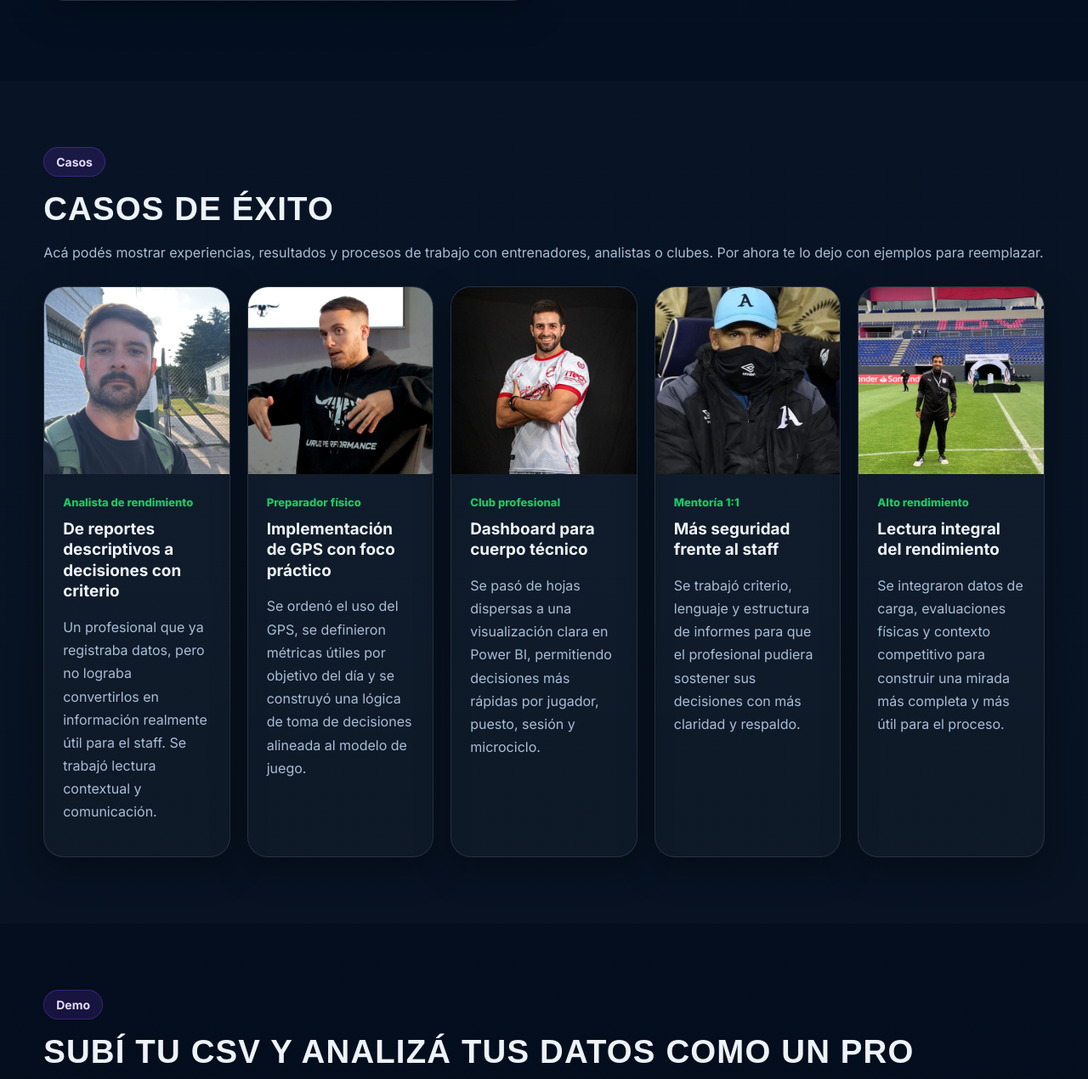
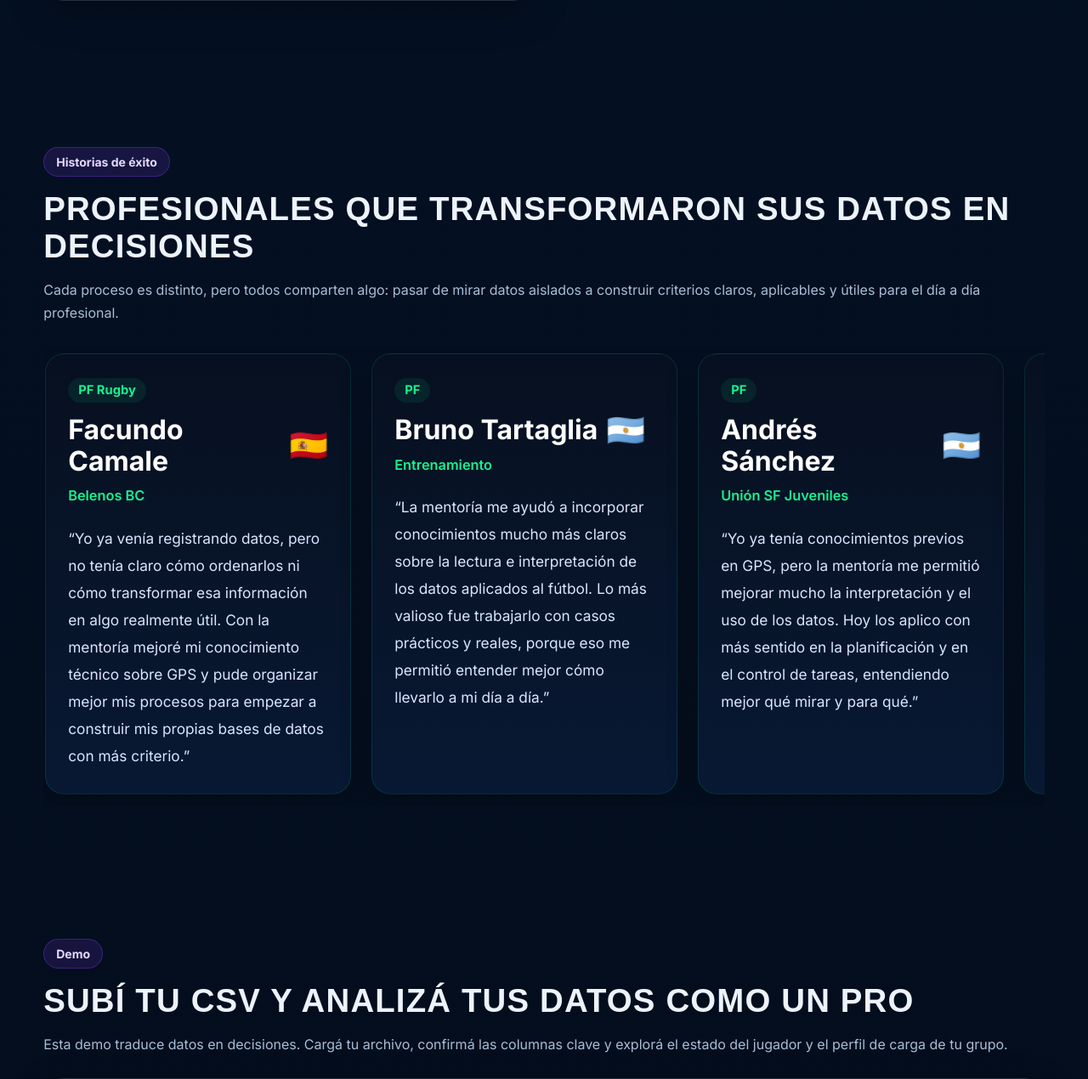
Before and after one commit to sebavillalba7/SV-SportsScientist, a Flask app: page / in a window 1280 px wide. Shown: the part 4810-6080 px from the top of the page at 85% size. Run offline with Flask 3, Linux system fonts and the light colour scheme; some libraries are stand-ins or nearby versions; some web fonts are replaced.

Commit message:
reemplazo index y style corregidos

```diff
--- a/static/css/style.css
+++ b/static/css/style.css
@@ -1080,3 +1080,134 @@ nav a {
     font-size: 14px;
     padding: 12px 22px;
 }
+/* =========================
+   HISTORIAS DE ÉXITO
+========================= */
+.success-carousel-wrap {
+    position: relative;
+    width: 100%;
+    overflow: hidden;
+    margin-top: 28px;
+}
+
+.success-carousel {
+    display: flex;
+    gap: 24px;
+    overflow-x: auto;
+    scroll-behavior: smooth;
+    scrollbar-width: none;
+    -ms-overflow-style: none;
+    padding: 6px 2px 14px;
+}
+
+.success-carousel::-webkit-scrollbar {
+    display: none;
+}
+
+.success-card {
+    flex: 0 0 360px;
+    min-height: 430px;
+    padding: 28px 26px;
+    border-radius: 22px;
+    background: linear-gradient(180deg, rgba(7,16,32,0.98) 0%, rgba(8,25,52,0.98) 100%);
+    border: 1px solid rgba(0, 255, 148, 0.12);
+    box-shadow: 0 12px 36px rgba(0,0,0,0.22);
+    transition: transform 0.3s ease, border-color 0.3s ease;
+}
+
+.success-card:hover {
+    transform: translateY(-4px);
+    border-color: rgba(0, 255, 148, 0.28);
+}
+
+.success-card-head {
+    margin-bottom: 22px;
+}
+
+.success-card-meta {
+    margin-bottom: 14px;
+}
+
+.success-tag {
+    display: inline-flex;
+    align-items: center;
+    justify-content: center;
+    padding: 7px 12px;
+    border-radius: 999px;
+    background: rgba(0, 255, 148, 0.08);
+    color: #16f28f;
+    font-size: 0.92rem;
+    font-weight: 700;
+    line-height: 1;
+}
+
+.success-card h3 {
+    display: flex;
+    align-items: center;
+    gap: 10px;
+    margin: 0 0 10px;
+    color: #ffffff;
+    font-size: 2rem;
+    line-height: 1.15;
+}
+
+.success-flag {
+    font-size: 1.15em;
+    line-height: 1;
+}
+
+.success-role {
+    margin: 0;
+    color: #16f28f;
+    font-size: 1.02rem;
+    font-weight: 600;
+    line-height: 1.5;
+}
+
+.success-text {
+    margin: 0;
+    color: #d8e6ff;
+    font-size: 1.08rem;
+    line-height: 1.85;
+}
+
+@media (max-width: 900px) {
+    .success-card {
+        flex: 0 0 320px;
+        min-height: 400px;
+        padding: 24px 22px;
+    }
+
+    .success-card h3 {
+        font-size: 1.7rem;
+    }
+
+    .success-text {
+        font-size: 1rem;
+        line-height: 1.75;
+    }
+}
+
+@media (max-width: 640px) {
+    .success-carousel {
+        gap: 18px;
+    }
+
+    .success-card {
+        flex: 0 0 86%;
+        min-height: auto;
+    }
+
+    .success-card h3 {
+        font-size: 1.45rem;
+    }
+
+    .success-role {
+        font-size: 0.96rem;
+    }
+
+    .success-text {
+        font-size: 0.98rem;
+        line-height: 1.7;
+    }
+}
--- a/templates/index.html
+++ b/templates/index.html
@@ -311,61 +311,86 @@
             </div>
         </section>
 
-        <section id="casos" class="section alt">
+        <section id="historias-exito" class="section">
 			<div class="container">
 				<div class="section-head">
-                    <span class="eyebrow">Casos</span>
-                    <h2>Casos de éxito</h2>
+					<span class="eyebrow">Historias de éxito</span>
+					<h2>Profesionales que transformaron sus datos en decisiones</h2>
 					<p>
-                        Acá podés mostrar experiencias, resultados y procesos de trabajo con entrenadores, analistas o clubes. Por ahora te lo dejo con ejemplos para reemplazar.
+						Cada proceso es distinto, pero todos comparten algo: pasar de mirar datos aislados
+						a construir criterios claros, aplicables y útiles para el día a día profesional.
 					</p>
 				</div>
 
-                <div class="cases-grid">
-                    <article class="case-card">
-                        <img src="{{ url_for('static', filename='img/caso-1.jpg') }}" alt="Caso 1">
-                        <div class="case-body">
-                            <span class="case-tag">Analista de rendimiento</span>
-                            <h3>De reportes descriptivos a decisiones con criterio</h3>
-                            <p>Un profesional que ya registraba datos, pero no lograba convertirlos en información realmente útil para el staff. Se trabajó lectura contextual y comunicación.</p>
+				<div class="success-carousel-wrap">
+					<div class="success-carousel" id="successCarousel">
+
+						<article class="success-card">
+							<div class="success-card-head">
+								<div class="success-card-meta">
+									<span class="success-tag">PF Rugby</span>
 								</div>
+								<h3>Facundo Camale <span class="success-flag">🇪🇸</span></h3>
+								<p class="success-role">Belenos BC</p>
+							</div>
+							<p class="success-text">
+								“Yo ya venía registrando datos, pero no tenía claro cómo ordenarlos ni cómo transformar esa información en algo realmente útil. Con la mentoría mejoré mi conocimiento técnico sobre GPS y pude organizar mejor mis procesos para empezar a construir mis propias bases de datos con más criterio.”
+							</p>
 						</article>
 
-                    <article class="case-card">
-                        <img src="{{ url_for('static', filename='img/caso-2.jpg') }}" alt="Caso 2">
-                        <div class="case-body">
-                            <span class="case-tag">Preparador físico</span>
-                            <h3>Implementación de GPS con foco práctico</h3>
-                            <p>Se ordenó el uso del GPS, se definieron métricas útiles por objetivo del día y se construyó una lógica de toma de decisiones alineada al modelo de juego.</p>
+						<article class="success-card">
+							<div class="success-card-head">
+								<div class="success-card-meta">
+									<span class="success-tag">PF</span>
 								</div>
+								<h3>Bruno Tartaglia <span class="success-flag">🇦🇷</span></h3>
+								<p class="success-role">Entrenamiento</p>
+							</div>
+							<p class="success-text">
+								“La mentoría me ayudó a incorporar conocimientos mucho más claros sobre la lectura e interpretación de los datos aplicados al fútbol. Lo más valioso fue trabajarlo con casos prácticos y reales, porque eso me permitió entender mejor cómo llevarlo a mi día a día.”
+							</p>
 						</article>
 
-                    <article class="case-card">
-                        <img src="{{ url_for('static', filename='img/caso-3.jpg') }}" alt="Caso 3">
-                        <div class="case-body">
-                            <span class="case-tag">Club profesional</span>
-                            <h3>Dashboard para cuerpo técnico</h3>
-                            <p>Se pasó de hojas dispersas a una visualización clara en Power BI, permitiendo decisiones más rápidas por jugador, puesto, sesión y microciclo.</p>
+						<article class="success-card">
+							<div class="success-card-head">
+								<div class="success-card-meta">
+									<span class="success-tag">PF</span>
 								</div>
+								<h3>Andrés Sánchez <span class="success-flag">🇦🇷</span></h3>
+								<p class="success-role">Unión SF Juveniles</p>
+							</div>
+							<p class="success-text">
+								“Yo ya tenía conocimientos previos en GPS, pero la mentoría me permitió mejorar mucho la interpretación y el uso de los datos. Hoy los aplico con más sentido en la planificación y en el control de tareas, entendiendo mejor qué mirar y para qué.”
+							</p>
 						</article>
 
-                    <article class="case-card">
-                        <img src="{{ url_for('static', filename='img/caso-4.jpg') }}" alt="Caso 4">
-                        <div class="case-body">
-                            <span class="case-tag">Mentoría 1:1</span>
-                            <h3>Más seguridad frente al staff</h3>
-                            <p>Se trabajó criterio, lenguaje y estructura de informes para que el profesional pudiera sostener sus decisiones con más claridad y respaldo.</p>
+						<article class="success-card">
+							<div class="success-card-head">
+								<div class="success-card-meta">
+									<span class="success-tag">PF</span>
 								</div>
+								<h3>Jesús Vallejos <span class="success-flag">🇨🇴</span></h3>
+								<p class="success-role">PF Olancho FC · Honduras</p>
+							</div>
+							<p class="success-text">
+								“A pesar de mi trayectoria como preparador físico en el fútbol, sentía que necesitaba mejores herramientas para ordenar la información y tomar decisiones con más respaldo. La mentoría me dio recursos concretos para ganar seguridad y transmitir más confianza dentro del staff.”
+							</p>
 						</article>
 
-                    <article class="case-card">
-                        <img src="{{ url_for('static', filename='img/caso-5.jpg') }}" alt="Caso 5">
-                        <div class="case-body">
-                            <span class="case-tag">Alto rendimiento</span>
-                            <h3>Lectura integral del rendimiento</h3>
-                            <p>Se integraron datos de carga, evaluaciones físicas y contexto competitivo para construir una mirada más completa y más útil para el proceso.</p>
+						<article class="success-card">
+							<div class="success-card-head">
+								<div class="success-card-meta">
+									<span class="success-tag">PF</span>
 								</div>
+								<h3>Ramiro Martínez <span class="success-flag">🇺🇾</span></h3>
+								<p class="success-role">Nacional MVD</p>
+							</div>
+							<p class="success-text">
+								“A partir de lo aprendido, pude construir una base de datos mucho más sólida y desarrollar mis primeros reportes en Power BI con información real y aplicable. Eso me ayudó a dar un paso importante en la organización y presentación de mis datos.”
+							</p>
 						</article>
+
+					</div>
 				</div>
 			</div>
 		</section>
@@ -870,5 +895,69 @@
         const figure = {{ fig_json | safe }};
         Plotly.newPlot("chart", figure.data, figure.layout, {responsive: true});
     </script>
+
+	<script>
+	document.addEventListener("DOMContentLoaded", function () {
+		const carousel = document.getElementById("successCarousel");
+		if (!carousel) return;
+
+		const cards = carousel.querySelectorAll(".success-card");
+		if (!cards.length) return;
+
+		let currentIndex = 0;
+		let autoScroll;
+		let isPaused = false;
+
+		function getStepSize() {
+			const firstCard = cards[0];
+			const gap = 24;
+			return firstCard.offsetWidth + gap;
+		}
+
+		function scrollToCard(index) {
+			const step = getStepSize();
+			carousel.scrollTo({
+				left: index * step,
+				behavior: "smooth"
+			});
+		}
+
+		function startAutoScroll() {
+			autoScroll = setInterval(() => {
+				if (isPaused) return;
+
+				currentIndex++;
+
+				if (currentIndex >= cards.length) {
+					currentIndex = 0;
+				}
+
+				scrollToCard(currentIndex);
+			}, 4500);
+		}
+
+		carousel.addEventListener("mouseenter", () => {
+			isPaused = true;
+		});
+
+		carousel.addEventListener("mouseleave", () => {
+			isPaused = false;
+		});
+
+		carousel.addEventListener("touchstart", () => {
+			isPaused = true;
+		});
+
+		carousel.addEventListener("touchend", () => {
+			setTimeout(() => {
+				isPaused = false;
+			}, 2500);
+		});
+
+		startAutoScroll();
+	});
+
+	</script>
+
 </body>
 </html>
```
Lines whose indentation alone changed are shown as unchanged.
